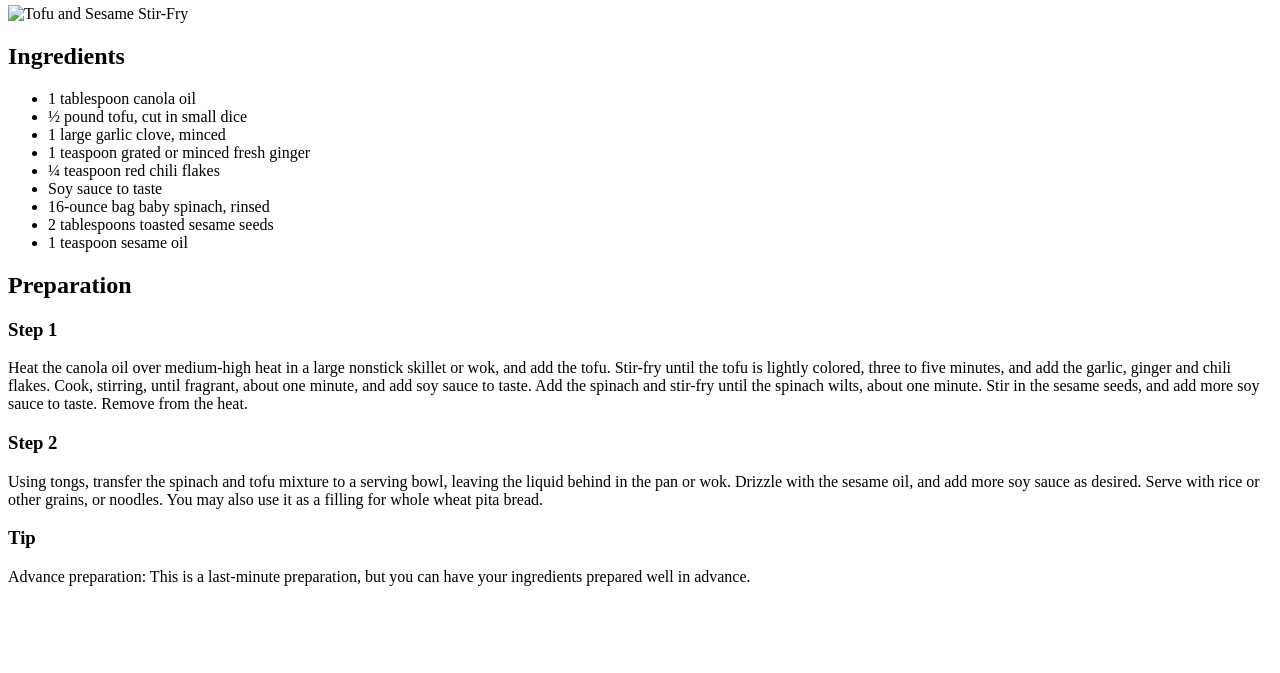
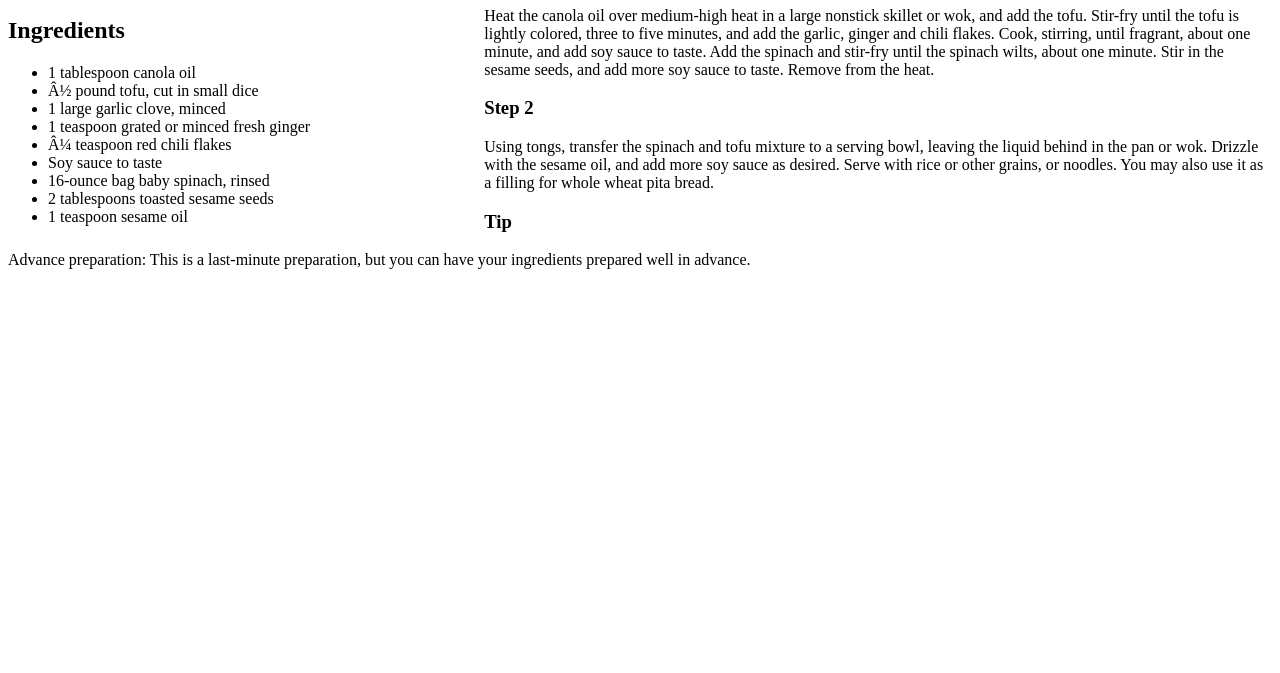
Before and after one commit to emmazrocks11/exercise7, a plain HTML site: page index.html in a window 1280 px wide. Shown: the part 127-800 px from the top of the page. Drawn offline with Linux system fonts and the light colour scheme.

Commit message:
added new divs

```diff
--- a/index.html
+++ b/index.html
@@ -1,24 +1,26 @@
 <!DOCTYPE html>
 <html lang="en-CA">
 <head>
+  <meta charset="utc-8">
   <title>Weekly Exercise 7</title>
   <!-- Created by Emma Zhang on 11/15/2024 -->
 
   <style>
-
+    div.left {
+      float: left;
+    }
   </style>
 
 </head>
 <body>
   <div>
+    <div class="left">
       <h1>Spinach, Tofu and Sesame Stir-Fry</h1>
 
       <p>
         By: Martha Rose Shulman<br>
         Yield: 3 Servings
       </p>
-
-    <img src="recipe-photo-Enhance=SR.jpg" alt="Tofu and Sesame Stir-Fry">
 
       <h2>Ingredients</h2>
 
@@ -33,6 +35,12 @@
         <li>2 tablespoons toasted sesame seeds</li>
         <li>1 teaspoon sesame oil</li>
       </ul>
+    </div>
+
+
+    <img src="recipe-photo-Enhance=SR.jpg" alt="Tofu and Sesame Stir-Fry">
+
+
 
     <h2>Preparation</h2>
 
```
Lines whose indentation alone changed are shown as unchanged.
